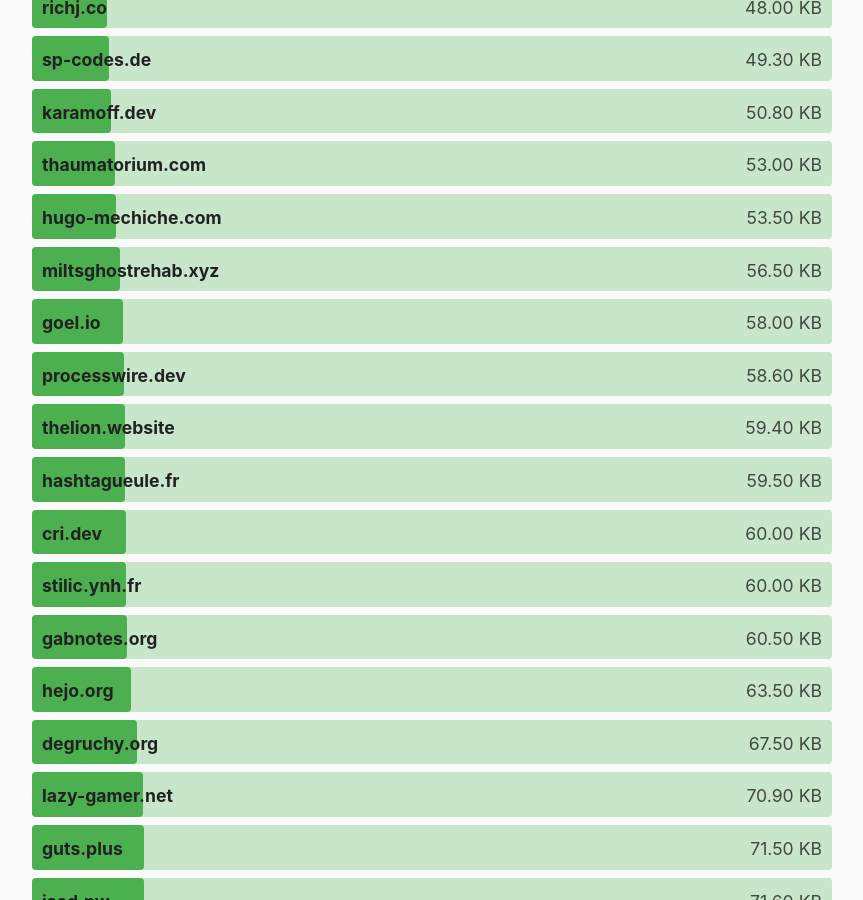
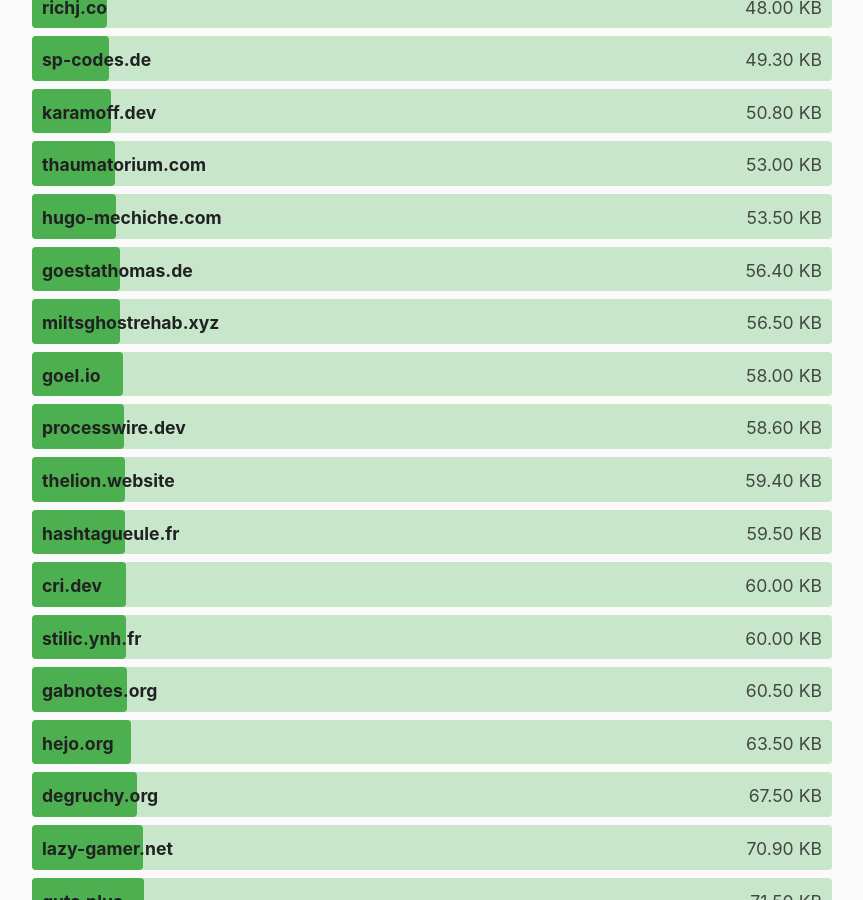
Before and after one commit to kevquirk/512kb.club, a Jekyll site: the page built from index.md, in a window 1280 px wide and 900 px high, scrolled down 8321 px. Shown: the whole window, without its empty margins (208-1071 px from the left). Built offline with Jekyll 4.4.1, drawn with Linux system fonts in a browser that asks for light colours.

Commit message:
Update sites.yml
https://gtmetrix.com/reports/goestathomas.de/Dom74lJC/

```diff
--- a/_data/sites.yml
+++ b/_data/sites.yml
@@ -583,6 +583,11 @@
   size: 58.0
   last_checked: 2021-11-05
 
+- domain: goestathomas.de
+  url: http://goestathomas.de/
+  size: 56.4
+  last_checked: 2021-11-16
+
 - domain: groundzeno.net
   url: https://groundzeno.net/
   size: 9.0
```
